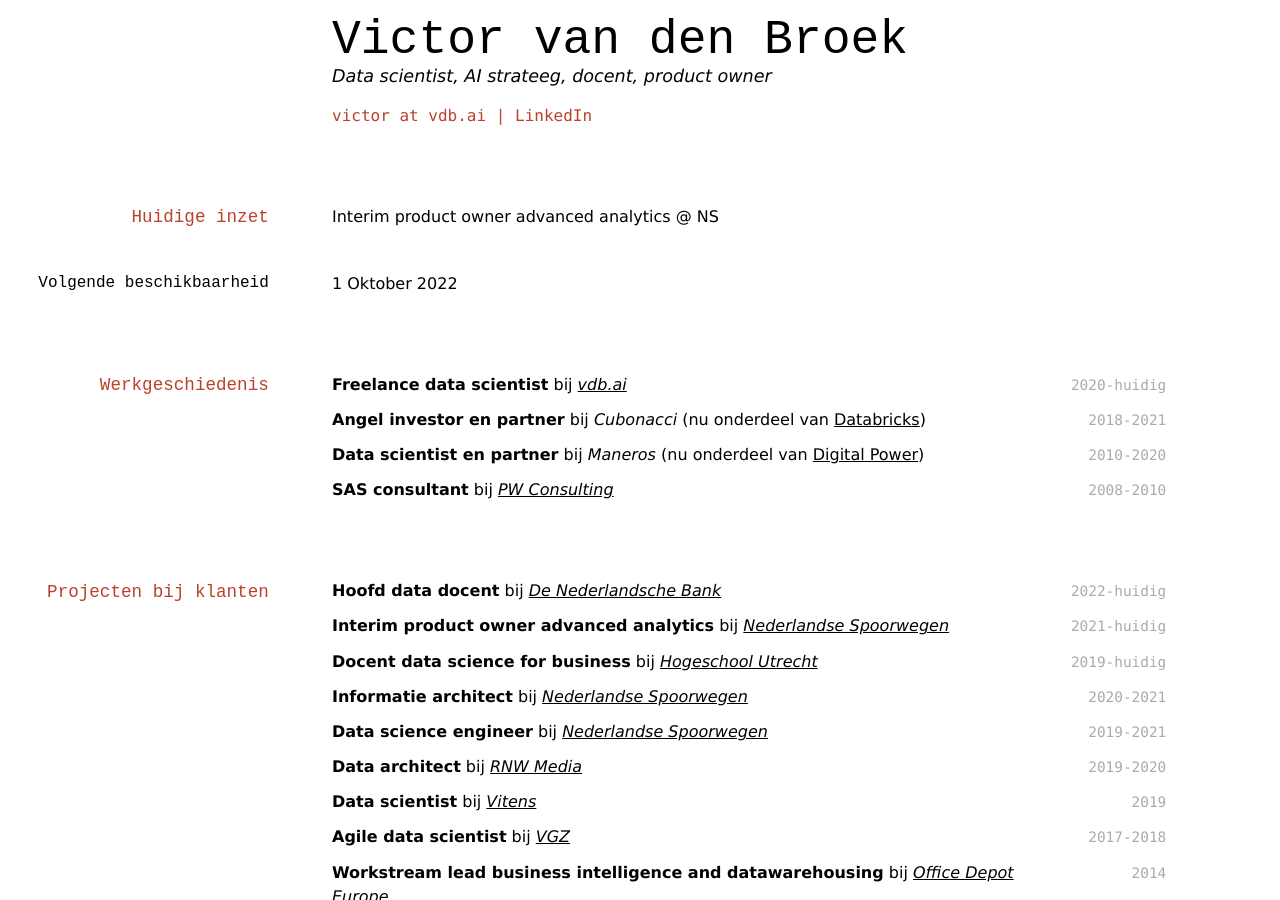
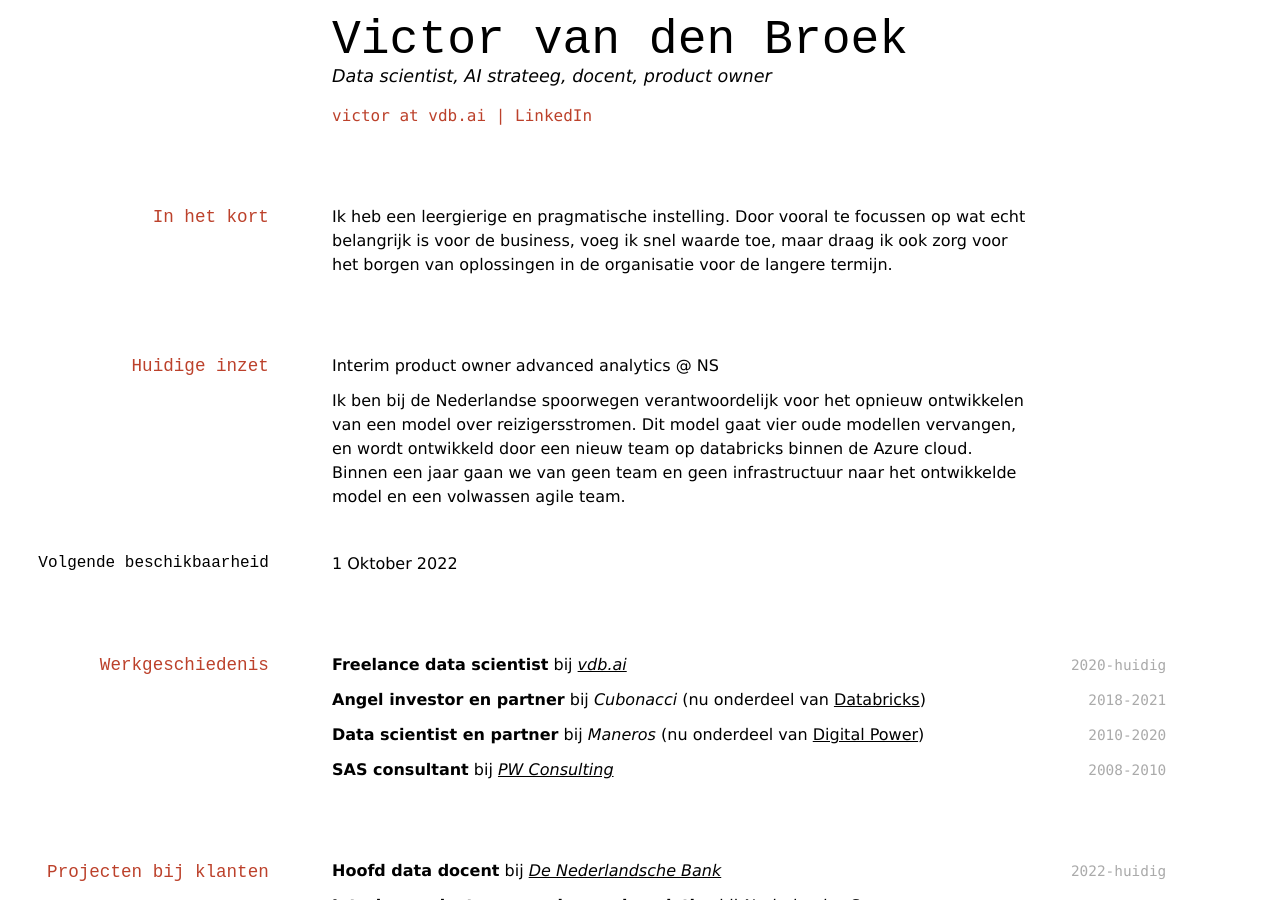
Before and after one commit to victorvdb/victorvdb.github.io, a Jekyll site: the page built from _pages/cv.md, in a window 1280 px wide and 900 px high. Built offline with Jekyll 4.4.1, drawn with Linux system fonts in a browser that asks for light colours.

Commit message:
updated cv with small excerpts

```diff
--- a/_pages/cv.md
+++ b/_pages/cv.md
@@ -10,10 +10,15 @@
 victor at <a href="https://vdb.ai/">vdb.ai</a> | <a href="https://www.linkedin.com/in/victorvdb/">LinkedIn</a>
 </div>
 
+## In het kort
+
+Ik heb een leergierige en pragmatische instelling. Door vooral te focussen op wat echt belangrijk is voor de business, voeg ik snel waarde toe, maar draag ik ook zorg voor het borgen van oplossingen in de organisatie voor de langere termijn.
 
 ## Huidige inzet
 
 Interim product owner advanced analytics @ NS
+
+Ik ben bij de Nederlandse spoorwegen verantwoordelijk voor het opnieuw ontwikkelen van een model over reizigersstromen. Dit model gaat vier oude modellen vervangen, en wordt ontwikkeld door een nieuw team op databricks binnen de Azure cloud. Binnen een jaar gaan we van geen team en geen infrastructuur naar het ontwikkelde model en een volwassen agile team.
 
 ### Volgende beschikbaarheid
 
```
Also changed, not shown: _pages/en/cv.md (+5 -0 lines), 3 other files.
